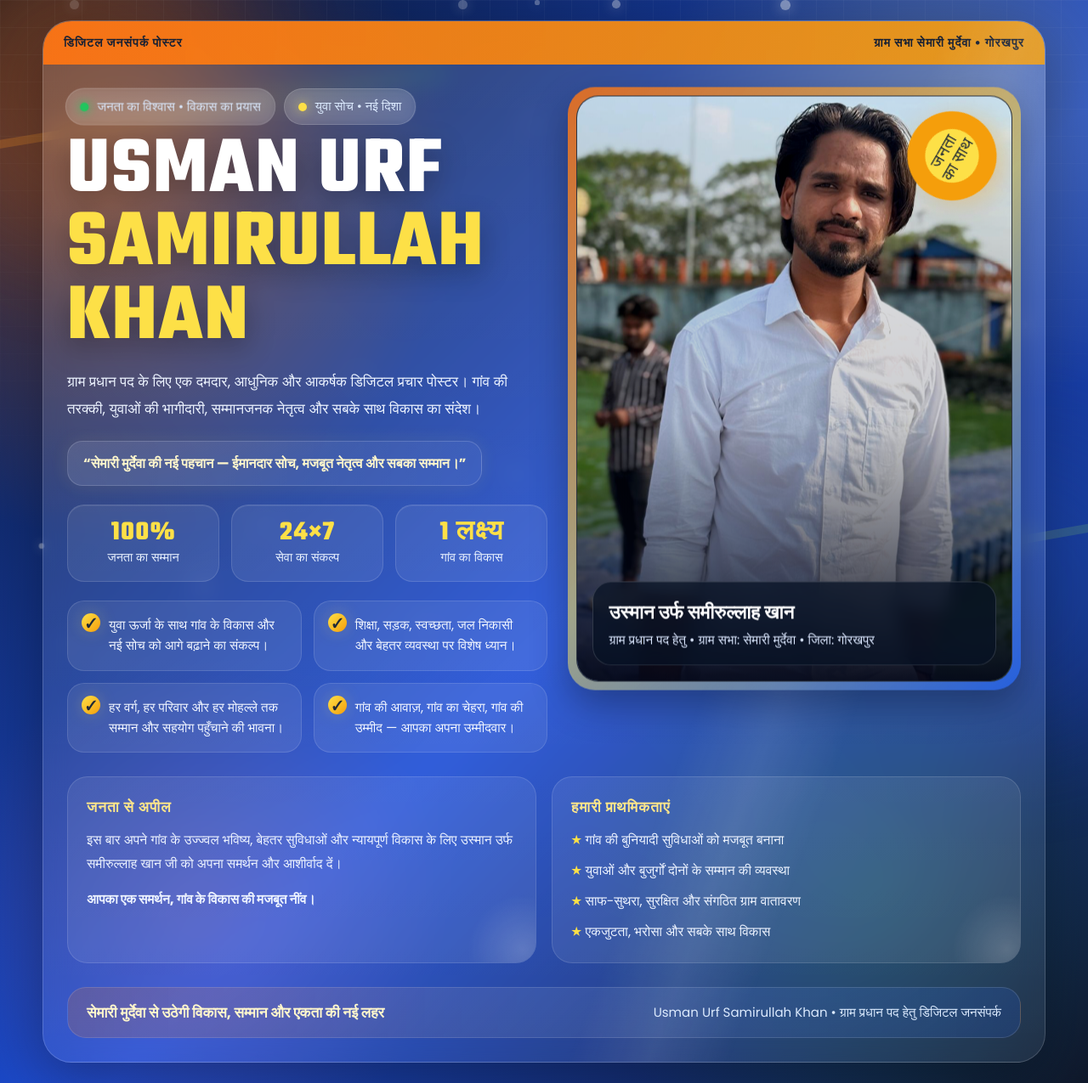
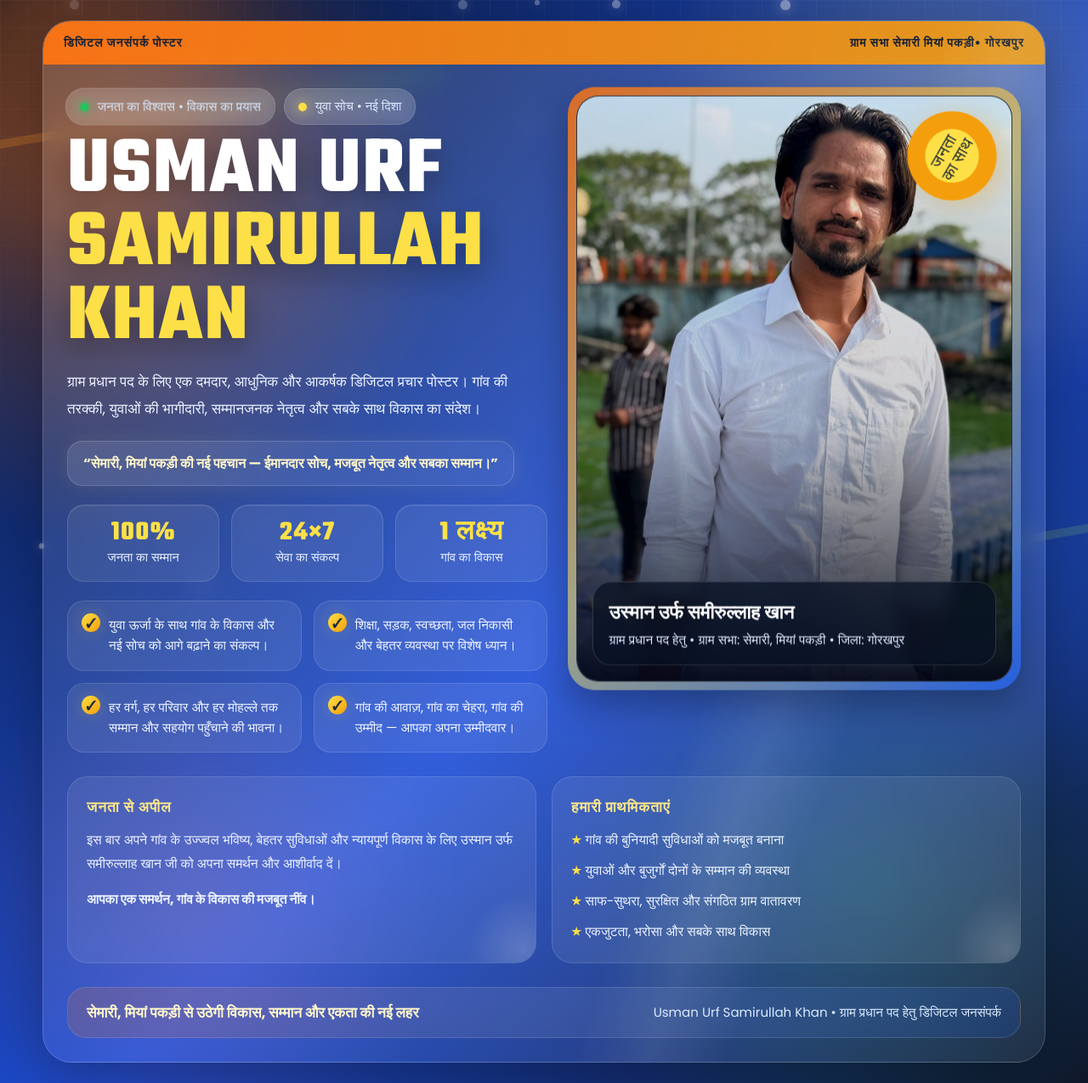
Before and after one commit to KhalikKhan25/poster, a plain HTML site: page index.html in a window 1280 px wide. Shown: the whole page at 85% size. Drawn offline with Linux system fonts and the light colour scheme.

Commit message:
Add gram pradhan poster site

```diff
--- a/index.html
+++ b/index.html
@@ -85,7 +85,7 @@
     <section class="poster">
       <div class="top-strip">
         <span>डिजिटल जनसंपर्क पोस्टर</span>
-        <span>ग्राम सभा सेमारी मुर्देवा • गोरखपुर</span>
+        <span>ग्राम सभा सेमारी मियां पकड़ी• गोरखपुर</span>
       </div>
       <div class="hero">
         <div class="left">
@@ -95,7 +95,7 @@
           </div>
           <h1>Usman Urf <span>Samirullah Khan</span></h1>
           <p class="subtitle">ग्राम प्रधान पद के लिए एक दमदार, आधुनिक और आकर्षक डिजिटल प्रचार पोस्टर। गांव की तरक्की, युवाओं की भागीदारी, सम्मानजनक नेतृत्व और सबके साथ विकास का संदेश।</p>
-          <div class="slogan">“सेमारी मुर्देवा की नई पहचान — ईमानदार सोच, मजबूत नेतृत्व और सबका सम्मान।”</div>
+          <div class="slogan">“सेमारी, मियां पकड़ी की नई पहचान — ईमानदार सोच, मजबूत नेतृत्व और सबका सम्मान।”</div>
           <div class="highlights">
             <div class="highlight"><strong>100%</strong><span>जनता का सम्मान</span></div>
             <div class="highlight"><strong>24×7</strong><span>सेवा का संकल्प</span></div>
@@ -115,7 +115,7 @@
               <img src="./image.jpg" alt="Usman Urf Samirullah Khan campaign portrait" width="768" height="1024" loading="eager" />
               <div class="photo-tag">
                 <h2>उस्मान उर्फ समीरुल्लाह खान</h2>
-                <p>ग्राम प्रधान पद हेतु • ग्राम सभा: सेमारी मुर्देवा • जिला: गोरखपुर</p>
+                <p>ग्राम प्रधान पद हेतु • ग्राम सभा: सेमारी, मियां पकड़ी • जिला: गोरखपुर</p>
               </div>
             </div>
           </div>
@@ -138,7 +138,7 @@
         </div>
       </div>
       <div class="bottom-banner">
-        <strong>सेमारी मुर्देवा से उठेगी विकास, सम्मान और एकता की नई लहर</strong>
+        <strong>सेमारी, मियां पकड़ी से उठेगी विकास, सम्मान और एकता की नई लहर</strong>
         <span>Usman Urf Samirullah Khan • ग्राम प्रधान पद हेतु डिजिटल जनसंपर्क</span>
       </div>
     </section>
```
